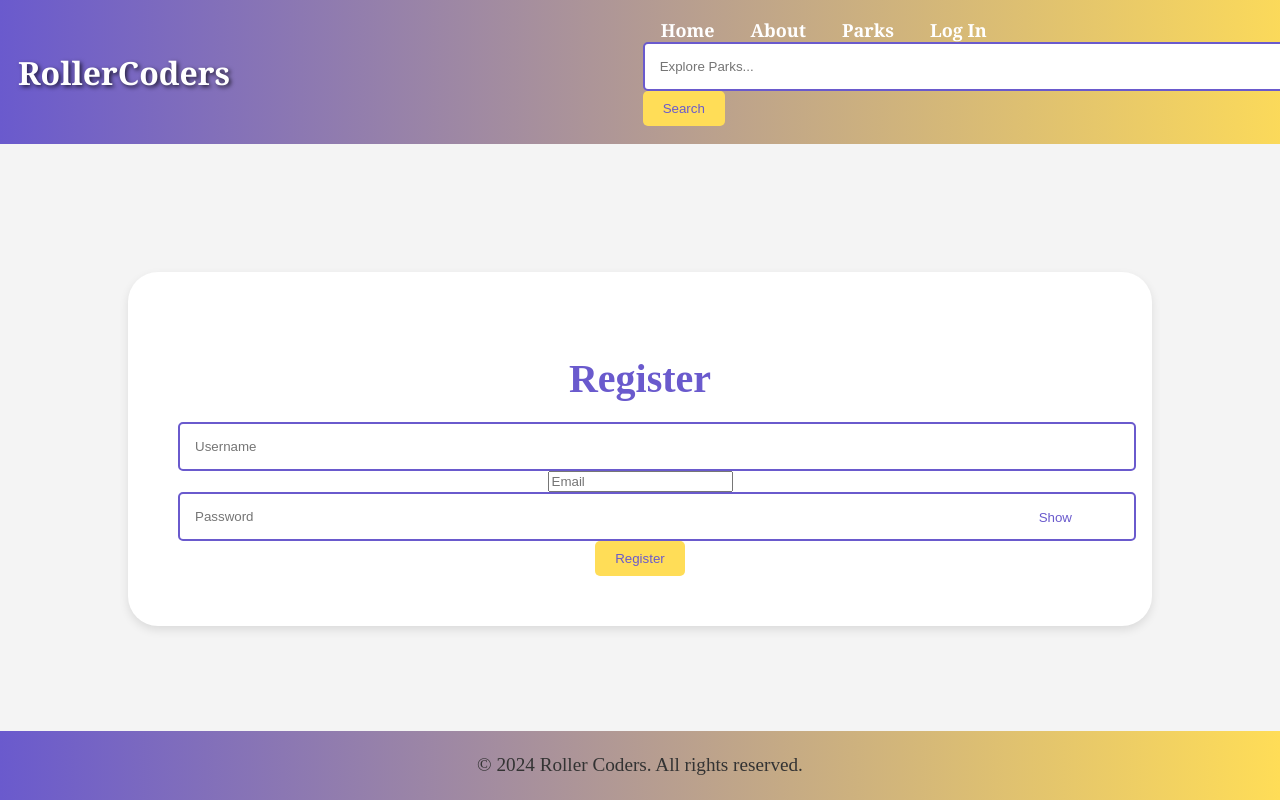
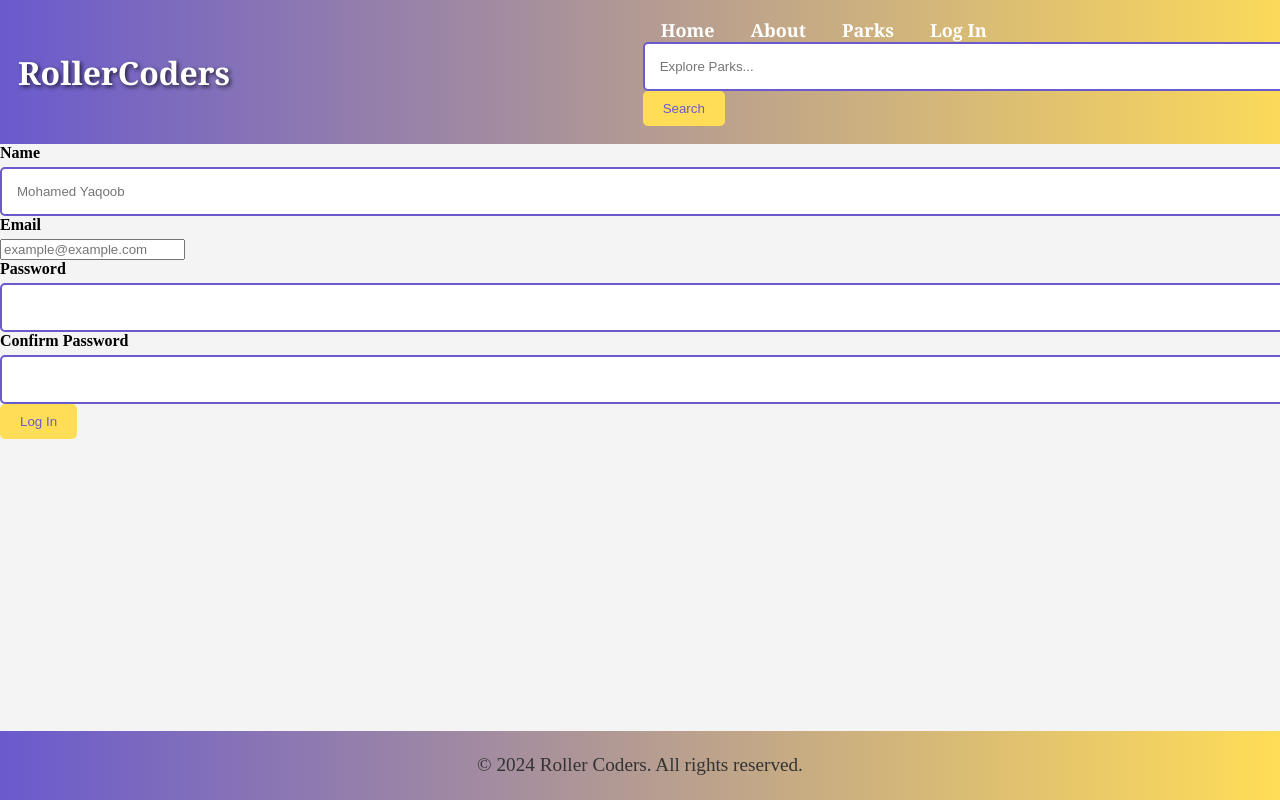
Before and after one commit to DanaK270/RollerCodersFrontend, a React (Vite) app: page /register in a window 1280 px wide. Shown: the top 800 px of the page. Built offline with nearby package versions, Linux system fonts and the light colour scheme.

Commit message:
finish auth from frontend

```diff
--- a/pages/Login.jsx
+++ b/pages/Login.jsx
@@ -1,59 +1,55 @@
 import { useState } from 'react'
 import { useNavigate, Link } from 'react-router-dom'
-//import Client from "../services/api";
+import { LogInUser } from '../services/Auth'
 
 const Login = () => {
-  const [usernameOrEmail, setUsernameOrEmail] = useState('')
-  const [password, setPassword] = useState('')
-  const [showPassword, setShowPassword] = useState(false) // State to toggle password visibility
   const navigate = useNavigate()
+
+  let initialState = { email: '', password: '' }
+  const [formValues, setFormValues] = useState(initialState)
+
+  const handleChange = (e) => {
+    setFormValues({ ...formValues, [e.target.name]: e.target.value })
+  }
 
   const handleSubmit = async (e) => {
     e.preventDefault()
-    try {
-      const response = await Client.post('/auth/login', {
-        usernameOrEmail,
-        password
-      })
-      console.log(response.data)
-      navigate('/')
-    } catch (error) {
-      console.error('Error logging in:', error)
-    }
+    const payload = await LogInUser(formValues)
+    setFormValues(initialState)
+    setUser(payload)
+    navigate('/feed')
   }
 
   return (
-    <div className="auth-container">
-      <h2>Login</h2>
+    <div>
+      <div>
         <form onSubmit={handleSubmit}>
+          <div>
+            <label htmlFor="email">Email</label>
             <input
-          type="text"
-          placeholder="Username or Email"
-          value={usernameOrEmail}
-          onChange={(e) => setUsernameOrEmail(e.target.value)}
-          autoComplete="username"
+              onChange={handleChange}
+              name="email"
+              type="email"
+              placeholder="example@example.com"
+              value={formValues.email}
+              required
             />
-        <div className="password-input-container">
+          </div>
+          <div>
+            <label htmlFor="password">Password</label>
             <input
-            type={showPassword ? 'text' : 'password'}
-            placeholder="Password"
-            value={password}
-            onChange={(e) => setPassword(e.target.value)}
-            autoComplete="current-password"
+              onChange={handleChange}
+              type="password"
+              name="password"
+              value={formValues.password}
+              required
             />
-          <button
-            type="button"
-            className="password-toggle"
-            onClick={() => setShowPassword(!showPassword)}
-          >
-            {showPassword ? 'Hide' : 'Show'}
+          </div>
+          <button disabled={!formValues.email || !formValues.password}>
+            Log In
           </button>
+        </form>
       </div>
-        <button type="submit">Login</button>
-      </form>
-      <p>
-        New user? <Link to="/register">Register here</Link>.
-      </p>
     </div>
   )
 }
--- a/pages/Register.jsx
+++ b/pages/Register.jsx
@@ -1,65 +1,92 @@
 import { useState } from 'react'
 import { useNavigate } from 'react-router-dom'
-//import Client from "../services/api";
+import { RegisterUser } from '../services/Auth'
 
 const Register = () => {
-  const [username, setUsername] = useState('')
-  const [email, setEmail] = useState('')
-  const [password, setPassword] = useState('')
-  const [showPassword, setShowPassword] = useState(false) // State to toggle password visibility
   const navigate = useNavigate()
+
+  const initialState = {
+    name: '',
+    email: '',
+    password: '',
+    confirmPassword: ''
+  }
+
+  const [formValues, setFormValues] = useState(initialState)
+
+  const handleChange = (e) => {
+    setFormValues({ ...formValues, [e.target.name]: e.target.value })
+  }
 
   const handleSubmit = async (e) => {
     e.preventDefault()
-    try {
-      const response = await Client.post('/auth/register', {
-        username,
-        email,
-        password
+    await RegisterUser({
+      name: formValues.name,
+      email: formValues.email,
+      password: formValues.password
     })
-      console.log(response.data)
+    setFormValues(initialState)
     navigate('/login')
-    } catch (error) {
-      console.error('Error registering user:', error)
-    }
   }
 
   return (
-    <div className="auth-container">
-      <h2>Register</h2>
+    <div>
+      <div>
         <form onSubmit={handleSubmit}>
+          <div>
+            <label htmlFor="name">Name</label>
             <input
+              onChange={handleChange}
+              name="name"
               type="text"
-          placeholder="Username"
-          value={username}
-          onChange={(e) => setUsername(e.target.value)}
-          autoComplete="username"
+              placeholder="Mohamed Yaqoob"
+              value={formValues.name}
+              required
             />
+          </div>
+          <div>
+            <label htmlFor="email">Email</label>
             <input
+              onChange={handleChange}
+              name="email"
               type="email"
-          placeholder="Email"
-          value={email}
-          onChange={(e) => setEmail(e.target.value)}
-          autoComplete="email"
+              placeholder="example@example.com"
+              value={formValues.email}
+              required
             />
-        <div className="password-input-container">
+          </div>
+
+          <div>
+            <label htmlFor="password">Password</label>
             <input
-            type={showPassword ? 'text' : 'password'}
-            placeholder="Password"
-            value={password}
-            onChange={(e) => setPassword(e.target.value)}
-            autoComplete="current-password"
+              onChange={handleChange}
+              type="password"
+              name="password"
+              value={formValues.password}
+              required
             />
+          </div>
+          <div>
+            <label htmlFor="confirmPassword">Confirm Password</label>
+            <input
+              onChange={handleChange}
+              type="password"
+              name="confirmPassword"
+              value={formValues.confirmPassword}
+              required
+            />
+          </div>
           <button
-            type="button"
-            className="password-toggle"
-            onClick={() => setShowPassword(!showPassword)}
+            disabled={
+              !formValues.email ||
+              (!formValues.password &&
+                formValues.confirmPassword === formValues.password)
+            }
           >
-            {showPassword ? 'Hide' : 'Show'}
+            Log In
           </button>
+        </form>
       </div>
-        <button type="submit">Register</button>
-      </form>
     </div>
   )
 }
--- /dev/null
+++ b/services/Auth.js
@@ -0,0 +1,31 @@
+import Client from './api'
+
+export const LogInUser = async (data) => {
+  try {
+    const res = await Client.post('/auth/login', data)
+    // Set the current logned in users token to localStorage
+    localStorage.setItem('token', res.data.token)
+    return res.data.user
+  } catch (error) {
+    throw error
+  }
+}
+
+export const RegisterUser = async (data) => {
+  try {
+    const res = await Client.post('/auth/register', data)
+    return res.data
+  } catch (error) {
+    throw error
+  }
+}
+
+export const CheckSession = async () => {
+  try {
+    // Checks if the current token if it exists is valid
+    const res = await Client.get('/auth/session')
+    return res.data
+  } catch (error) {
+    throw error
+  }
+}
--- /dev/null
+++ b/services/api.js
@@ -0,0 +1,22 @@
+import Axios from 'axios'
+
+export const BASE_URL = 'http://localhost:3001'
+
+const Client = Axios.create({ baseURL: BASE_URL })
+
+// Intercepts every request axios makes
+Client.interceptors.request.use(
+  (config) => {
+    // Reads the token in localStorage
+    const token = localStorage.getItem('token')
+    // if the token exists, we set the authorization header
+    if (token) {
+      config.headers['authorization'] = `Bearer ${token}`
+    }
+    return config // We return the new config if the token exists or the default config if no token exists.
+    // Provides the token to each request that passes through axios
+  },
+  (error) => Promise.reject(error)
+)
+
+export default Client
--- a/src/App.jsx
+++ b/src/App.jsx
@@ -6,7 +6,7 @@ import Home from './components/Home'
 //import Parks from './components/Parks'
 import Register from '../pages/Register'
 import Login from '../pages/Login'
-//import { checkSession } from '../'
+import { CheckSession } from '../services/Auth'
 import About from './components/About'
 import ThemeParks from './components/ThemeParks'
 
@@ -18,17 +18,17 @@ const App = () => {
     localStorage.clear()
   }
 
-  // useEffect(() => {
-  //   const checkToken = async () => {
-  //     const user = await checkSession()
-  //     setUser(user)
-  //   }
+  useEffect(() => {
+    const checkToken = async () => {
+      const user = await CheckSession()
+      setUser(user)
+    }
 
-  //   const token = localStorage.getItem('token')
-  //   if (token) {
-  //     checkToken()
-  //   }
-  // }, [])
+    const token = localStorage.getItem('token')
+    if (token) {
+      checkToken()
+    }
+  }, [])
 
   return (
     <div className="App">
```
Lines whose indentation alone changed are shown as unchanged.
